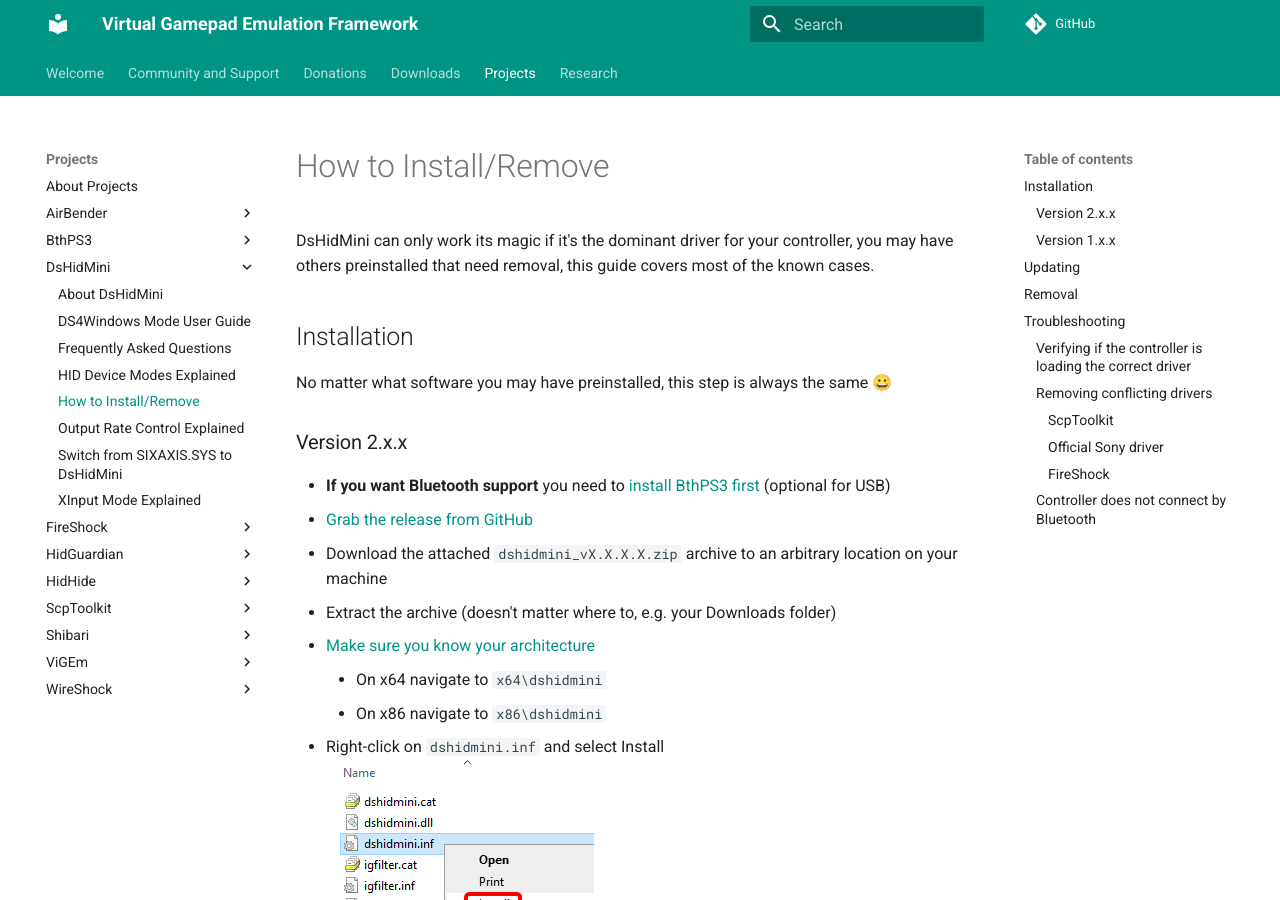
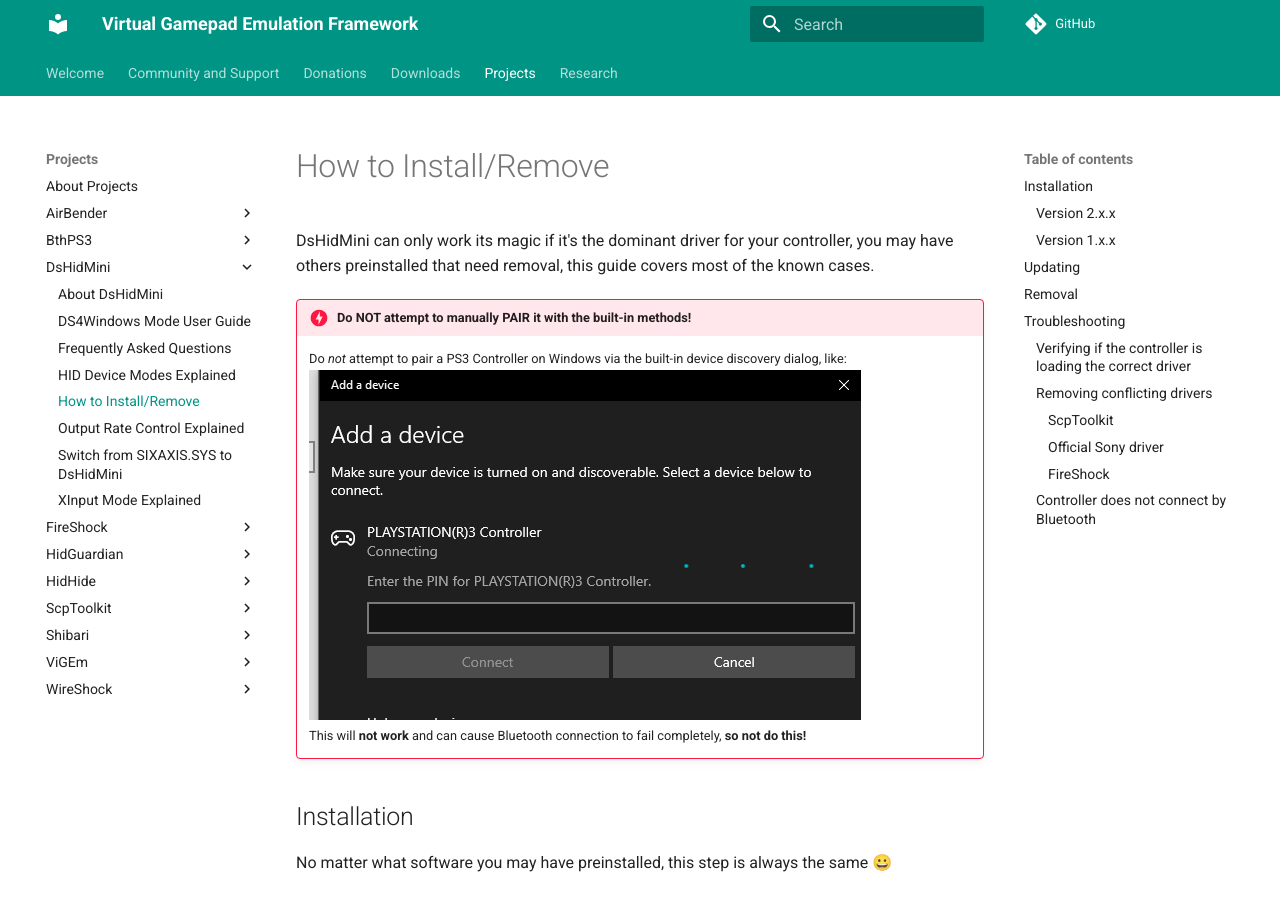
Before and after one commit to nefarius/ViGEm.github.io, an MkDocs documentation site: the page built from docs/projects/DsHidMini/How-to-Install.md, in a window 1280 px wide and 900 px high. Built offline with MkDocs 1.6.1 and Material for MkDocs 9.7.7, drawn with Linux system fonts in a browser that asks for light colours; comment, search, counter and statistics services are not loaded.

Commit message:
Added another warning users can ignore

```diff
--- a/docs/projects/DsHidMini/How-to-Install.md
+++ b/docs/projects/DsHidMini/How-to-Install.md
@@ -1,6 +1,11 @@
 # How to Install/Remove
 
 DsHidMini can only work its magic if it's the dominant driver for your controller, you may have others preinstalled that need removal, this guide covers most of the known cases.
+
+!!! danger highlight "Do NOT attempt to manually PAIR it with the built-in methods!"
+    Do *not* attempt to pair a PS3 Controller on Windows via the built-in device discovery dialog, like:
+    ![Pairing Dialog](images/pairing-fail.png)
+    This will **not work** and can cause Bluetooth connection to fail completely, **so not do this!**
 
 ## Installation
 
```
Also changed, not shown: docs/projects/DsHidMini/images/pairing-fail.png (added).
